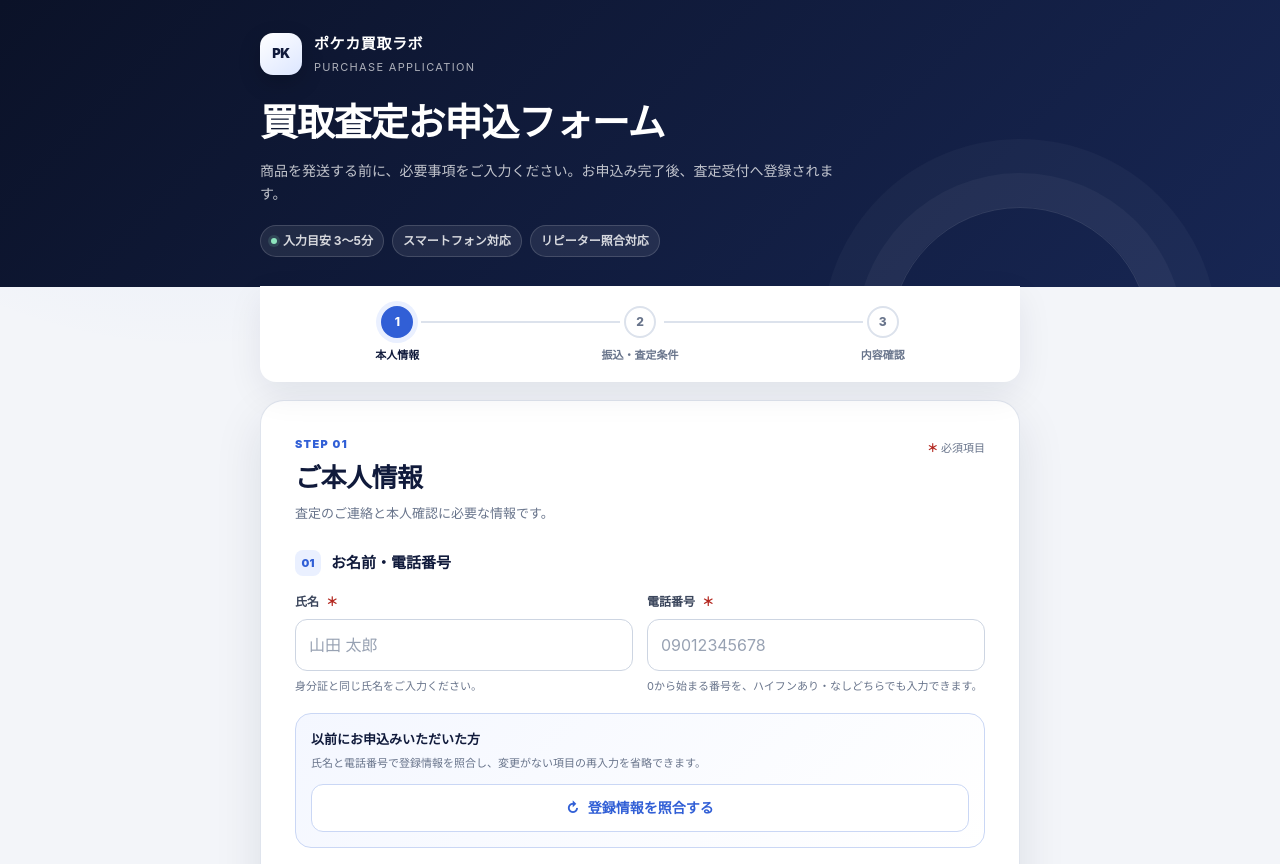
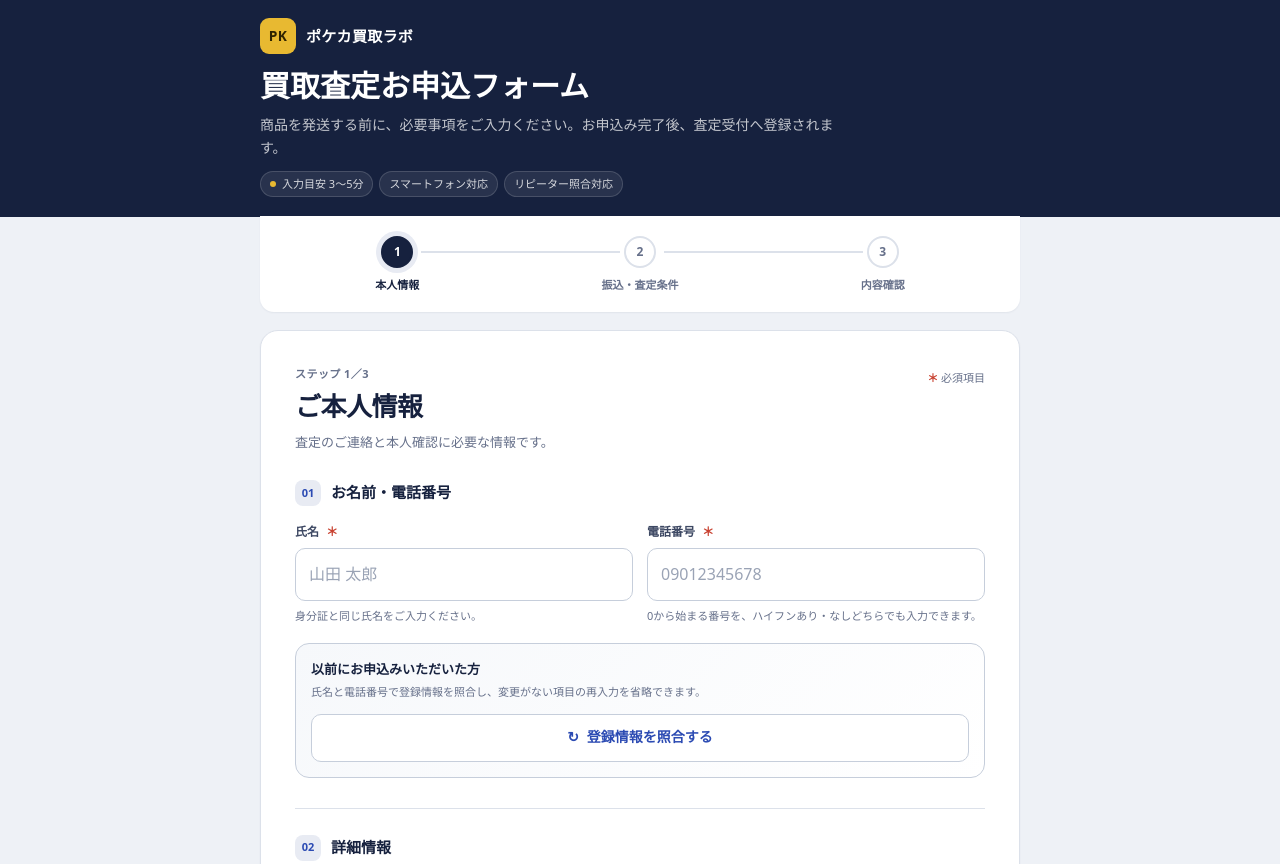
Before and after one commit to mocha0908/PKlab, a plain HTML site: page entry.html in a window 1280 px wide. Shown: the top 864 px of the page. Drawn offline with Linux system fonts and the light colour scheme; a web font is replaced by a local one.

Commit message:
Update entry.html

```diff
--- a/entry.html
+++ b/entry.html
@@ -3,85 +3,53 @@
 <head>
   <meta charset="utf-8">
   <meta name="viewport" content="width=device-width, initial-scale=1, viewport-fit=cover">
-  <meta name="theme-color" content="#101a3b">
+  <meta name="theme-color" content="#16213e">
   <meta name="color-scheme" content="light dark">
   <meta name="description" content="ポケカ買取ラボの買取査定お申込フォームです。">
   <meta name="referrer" content="no-referrer">
   <title>買取査定お申込フォーム｜ポケカ買取ラボ</title>
   <script defer src="https://yubinbango.github.io/yubinbango/yubinbango.js" charset="UTF-8"></script>
+  <link rel="preconnect" href="https://fonts.googleapis.com">
+  <link rel="preconnect" href="https://fonts.gstatic.com" crossorigin>
+  <link rel="stylesheet" href="https://fonts.googleapis.com/css2?family=BIZ+UDPGothic:wght@400;700&display=swap">
+  <link rel="stylesheet" href="pklab-theme.css">
   <style>
+    /* 色は pklab-theme.css の共通トークンから取る（ライト／ダークは共通ファイル側で切り替え） */
     :root {
-      --navy-950: #0b1228;
-      --navy-900: #101a3b;
-      --navy-800: #172653;
-      --navy-700: #20366f;
-      --blue-600: #315fd6;
-      --blue-500: #4976e8;
-      --blue-100: #eaf0ff;
-      --ink-900: #172033;
-      --ink-700: #3b465c;
-      --ink-500: #68748b;
-      --line: #dce2ec;
-      --surface: #ffffff;
-      --canvas: #f3f5f9;
-      --success: #137a52;
-      --success-bg: #e8f7f0;
-      --warning: #8a5a00;
-      --warning-bg: #fff6dc;
-      --danger: #b3261e;
-      --danger-bg: #fff0ef;
-      --focus: #8bb0ff;
-      --shadow: 0 18px 48px rgba(16, 26, 59, 0.1);
-      --radius-xl: 24px;
-      --radius-lg: 16px;
-      --radius-md: 12px;
-      --heading: #101a3b;
-      --link: #315fd6;
-      --ink-400: #98a2b3;
-      --line-strong: #cdd5e2;
-      --line-blue: #cad7f5;
-      --surface-soft: #f5f7fa;
-      --surface-muted: #eef1f6;
-      --surface-tint: #f4f7ff;
-      --success-line: #9fcdbb;
-      --danger-line: #f0c3bf;
-    }
-
-    /* ダークモード（端末の設定に合わせて自動で切り替え） */
-    @media (prefers-color-scheme: dark) {
-      :root {
-        color-scheme: dark;
-        --ink-900: #e7eaf3;
-        --ink-700: #c3cad8;
-        --ink-500: #9aa4b8;
-        --ink-400: #6f7a90;
-        --heading: #e3e8ff;
-        --link: #93adff;
-        --blue-100: rgba(73, 118, 232, 0.18);
-        --line: #2a3248;
-        --line-strong: #3a4460;
-        --line-blue: #34467a;
-        --surface: #161b2c;
-        --surface-soft: #1b2134;
-        --surface-muted: #20273b;
-        --surface-tint: #1a2240;
-        --canvas: #0c101b;
-        --success: #3cc58c;
-        --success-bg: rgba(60, 197, 140, 0.12);
-        --success-line: rgba(60, 197, 140, 0.4);
-        --warning: #f2c55c;
-        --warning-bg: rgba(242, 197, 92, 0.12);
-        --danger: #ff7a72;
-        --danger-bg: rgba(255, 122, 114, 0.12);
-        --danger-line: rgba(255, 122, 114, 0.45);
-        --focus: #6d8fe8;
-        --shadow: 0 18px 48px rgba(0, 0, 0, 0.45);
-      }
-      html { background: var(--canvas); }
-      body {
-        background: radial-gradient(circle at 15% -10%, rgba(73, 118, 232, 0.12), transparent 32rem), var(--canvas);
-      }
-      input[type="date"] { color-scheme: dark; }
+      --navy-950: var(--pk-bar, #16213e);
+      --navy-900: var(--pk-navy, #16213e);
+      --navy-800: var(--pk-navy-2, #24345f);
+      --navy-700: var(--pk-navy-2, #24345f);
+      --blue-600: var(--pk-fill, #16213e);
+      --blue-500: var(--pk-fill-hover, #24345f);
+      --blue-100: var(--pk-fill-soft, #e8ebf3);
+      --heading: var(--pk-ink, #16213e);
+      --link: var(--pk-link, #2c4bb3);
+      --ink-900: var(--pk-ink, #16213e);
+      --ink-700: var(--pk-ink-2, #3d4863);
+      --ink-500: var(--pk-muted, #66708a);
+      --ink-400: var(--pk-subtle, #9aa3b5);
+      --line: var(--pk-line, #dce1ea);
+      --line-strong: var(--pk-line-strong, #c6cedb);
+      --line-blue: var(--pk-line-strong, #c6cedb);
+      --surface: var(--pk-surface, #fff);
+      --surface-soft: var(--pk-surface-2, #f6f8fb);
+      --surface-muted: var(--pk-surface-3, #eef1f6);
+      --surface-tint: var(--pk-surface-2, #f6f8fb);
+      --canvas: var(--pk-canvas, #eef1f6);
+      --success: var(--pk-green, #1f8a5b);
+      --success-bg: var(--pk-green-soft, #e6f4ec);
+      --success-line: var(--pk-green-line, #a9d8bf);
+      --warning: var(--pk-gold-text, #6e5100);
+      --warning-bg: var(--pk-gold-soft, #fbf3d9);
+      --danger: var(--pk-red, #c8402f);
+      --danger-bg: var(--pk-red-soft, #fcedea);
+      --danger-line: var(--pk-red-line, #edb8ae);
+      --focus: var(--pk-gold, #e8b931);
+      --shadow: var(--pk-shadow-2, 0 8px 24px rgba(22, 33, 62, .10));
+      --radius-xl: 18px;
+      --radius-lg: 14px;
+      --radius-md: 10px;
     }
 
     /* 見出しへのフォーカス移動（読み上げ用）で枠線を出さない */
@@ -105,13 +73,9 @@
     body {
       margin: 0;
       min-width: 320px;
-      background:
-        radial-gradient(circle at 15% -10%, rgba(73, 118, 232, 0.14), transparent 32rem),
-        var(--canvas);
+      background: var(--canvas);
       color: var(--ink-900);
-      font-family:
-        -apple-system, BlinkMacSystemFont, "Segoe UI", "Noto Sans JP",
-        "Hiragino Kaku Gothic ProN", "Yu Gothic", Meiryo, sans-serif;
+      font-family: var(--pk-font, "Hiragino Kaku Gothic ProN", "Yu Gothic", Meiryo, system-ui, sans-serif);
       font-size: 16px;
       line-height: 1.65;
       -webkit-font-smoothing: antialiased;
@@ -151,7 +115,7 @@
     }
 
     .site-header {
-      background: linear-gradient(135deg, var(--navy-950), var(--navy-800));
+      background: var(--navy-950);
       color: #fff;
       overflow: hidden;
     }
@@ -159,30 +123,16 @@
     .header-inner {
       width: min(100% - 32px, 760px);
       margin: 0 auto;
-      padding: 32px 0 30px;
+      padding: 18px 0 20px;
       position: relative;
     }
 
-    .header-inner::after {
-      content: "";
-      position: absolute;
-      width: 260px;
-      height: 260px;
-      right: -130px;
-      bottom: -180px;
-      border: 1px solid rgba(255, 255, 255, 0.12);
-      border-radius: 50%;
-      box-shadow:
-        0 0 0 34px rgba(255, 255, 255, 0.04),
-        0 0 0 68px rgba(255, 255, 255, 0.03);
-      pointer-events: none;
-    }
 
     .brand {
       display: flex;
       align-items: center;
-      gap: 12px;
-      margin-bottom: 22px;
+      gap: 10px;
+      margin-bottom: 12px;
     }
 
     .brand-mark {
@@ -194,7 +144,7 @@
       background: linear-gradient(145deg, #fff, #dce6ff);
       color: var(--navy-900);
       font-size: 13px;
-      font-weight: 900;
+      font-weight: 700;
       letter-spacing: -0.04em;
       box-shadow: 0 8px 22px rgba(0, 0, 0, 0.18);
     }
@@ -206,7 +156,7 @@
 
     .brand-name {
       font-size: 15px;
-      font-weight: 800;
+      font-weight: 700;
       letter-spacing: 0.04em;
     }
 
@@ -219,14 +169,14 @@
     .header-title {
       max-width: 620px;
       margin: 0;
-      font-size: clamp(26px, 6vw, 38px);
-      line-height: 1.3;
-      letter-spacing: -0.03em;
+      font-size: clamp(22px, 5vw, 30px);
+      line-height: 1.35;
+      letter-spacing: 0;
     }
 
     .header-lead {
       max-width: 600px;
-      margin: 12px 0 0;
+      margin: 6px 0 0;
       color: rgba(255, 255, 255, 0.74);
       font-size: 14px;
     }
@@ -234,8 +184,8 @@
     .header-meta {
       display: flex;
       flex-wrap: wrap;
-      gap: 8px;
-      margin-top: 20px;
+      gap: 6px;
+      margin-top: 12px;
     }
 
     .meta-chip {
@@ -249,7 +199,7 @@
       background: rgba(255, 255, 255, 0.08);
       color: rgba(255, 255, 255, 0.82);
       font-size: 12px;
-      font-weight: 700;
+      font-weight: 400;
     }
 
     .meta-dot {
@@ -291,7 +241,7 @@
       gap: 8px;
       color: var(--ink-500);
       font-size: 11px;
-      font-weight: 800;
+      font-weight: 700;
       text-align: center;
     }
 
@@ -358,7 +308,7 @@
       background: var(--surface);
       color: var(--ink-700);
       font-size: 13px;
-      font-weight: 700;
+      font-weight: 400;
       box-shadow: 0 8px 22px rgba(16, 26, 59, 0.05);
     }
 
@@ -375,7 +325,7 @@
       color: var(--link);
       font-family: Georgia, serif;
       font-size: 13px;
-      font-weight: 800;
+      font-weight: 700;
     }
 
     .status.is-success {
@@ -410,7 +360,7 @@
 
     .panel {
       padding: clamp(20px, 5vw, 34px);
-      border: 1px solid rgba(220, 226, 236, 0.9);
+      border: 1px solid var(--line);
       border-radius: var(--radius-xl);
       background: var(--surface);
       box-shadow: var(--shadow);
@@ -428,7 +378,7 @@
       margin: 0 0 6px;
       color: var(--link);
       font-size: 11px;
-      font-weight: 900;
+      font-weight: 700;
       letter-spacing: 0.12em;
       text-transform: uppercase;
     }
@@ -457,7 +407,7 @@
     .required-note span,
     .required-badge {
       color: var(--danger);
-      font-weight: 800;
+      font-weight: 700;
     }
 
     .section + .section {
@@ -473,7 +423,7 @@
       margin: 0 0 16px;
       color: var(--heading);
       font-size: 15px;
-      font-weight: 900;
+      font-weight: 700;
     }
 
     .section-index {
@@ -512,7 +462,7 @@
       margin: 0 0 7px;
       color: var(--ink-700);
       font-size: 12px;
-      font-weight: 850;
+      font-weight: 700;
     }
 
     .optional-badge {
@@ -521,7 +471,7 @@
       background: var(--surface-muted);
       color: var(--ink-500);
       font-size: 9px;
-      font-weight: 800;
+      font-weight: 700;
     }
 
     .control {
@@ -573,7 +523,7 @@
     .control.is-reused::placeholder {
       color: var(--success);
       font-size: 12px;
-      font-weight: 750;
+      font-weight: 400;
     }
 
     .field-hint {
@@ -585,7 +535,7 @@
 
     .field-hint.is-error {
       color: var(--danger);
-      font-weight: 700;
+      font-weight: 400;
     }
 
     .lookup-card {
@@ -604,7 +554,7 @@
       margin: 0;
       color: var(--heading);
       font-size: 13px;
-      font-weight: 900;
+      font-weight: 700;
     }
 
     .lookup-text {
@@ -624,7 +574,7 @@
       border-radius: var(--radius-md);
       cursor: pointer;
       font-size: 14px;
-      font-weight: 850;
+      font-weight: 700;
       line-height: 1.2;
       text-decoration: none;
       transition:
@@ -649,7 +599,7 @@
     }
 
     .btn-primary {
-      background: linear-gradient(135deg, var(--navy-800), var(--blue-600));
+      background: var(--blue-600);
       color: #fff;
       box-shadow: 0 10px 22px rgba(49, 95, 214, 0.2);
     }
@@ -708,7 +658,7 @@
       border-radius: 8px;
       background: var(--surface-muted);
       color: var(--heading);
-      font-weight: 900;
+      font-weight: 700;
     }
 
     .choice-card {
@@ -743,7 +693,7 @@
       display: block;
       color: var(--heading);
       font-size: 14px;
-      font-weight: 900;
+      font-weight: 700;
     }
 
     .choice-description {
@@ -761,7 +711,7 @@
       background: var(--warning-bg);
       color: var(--warning);
       font-size: 11px;
-      font-weight: 700;
+      font-weight: 400;
     }
 
     .summary-list {
@@ -788,14 +738,14 @@
     .summary-row dt {
       color: var(--ink-500);
       font-size: 11px;
-      font-weight: 750;
+      font-weight: 400;
     }
 
     .summary-row dd {
       margin: 0;
       color: var(--ink-900);
       font-size: 13px;
-      font-weight: 750;
+      font-weight: 400;
       overflow-wrap: anywhere;
     }
 
@@ -882,7 +832,7 @@
     .agreement-copy {
       color: var(--ink-900);
       font-size: 13px;
-      font-weight: 850;
+      font-weight: 700;
     }
 
     .agreement-note {
@@ -890,7 +840,7 @@
       margin-top: 3px;
       color: var(--ink-500);
       font-size: 10px;
-      font-weight: 500;
+      font-weight: 400;
     }
 
     .submit-button {
@@ -932,7 +882,7 @@
       background: var(--success-bg);
       color: var(--success);
       font-size: 30px;
-      font-weight: 900;
+      font-weight: 700;
       box-shadow: 0 0 0 9px rgba(19, 122, 82, 0.07);
     }
 
@@ -961,7 +911,7 @@
     .receipt-id small {
       color: var(--ink-500);
       font-size: 9px;
-      font-weight: 800;
+      font-weight: 700;
     }
 
     .receipt-id strong {
@@ -1001,7 +951,7 @@
       background: var(--blue-100);
       color: var(--link);
       font-size: 11px;
-      font-weight: 900;
+      font-weight: 700;
     }
 
     .page-footer {
@@ -1080,6 +1030,18 @@
         transition-duration: 0.01ms !important;
       }
     }
+
+    /* ===== v2.3 デザイン調整 ===== */
+    .brand-mark.pk-mark { width: 36px; height: 36px; border-radius: 9px; background: var(--pk-gold, #e8b931); color: var(--pk-gold-ink, #2e2300); font-size: .86rem; letter-spacing: .02em; box-shadow: none; }
+    .brand-name { letter-spacing: .02em; }
+    .meta-chip { min-height: 26px; padding: 3px 9px; font-size: 11px; }
+    .meta-dot { background: var(--pk-gold, #e8b931); box-shadow: none; }
+    .btn-primary { box-shadow: none; }
+    .btn-primary:hover:not(:disabled) { background: var(--blue-500); }
+    .eyebrow { letter-spacing: .04em; color: var(--ink-500); }
+    .panel, .progress-card { box-shadow: var(--pk-shadow-1, 0 1px 2px rgba(22, 33, 62, .06)); }
+    :focus-visible { outline-color: var(--focus); }
+    .pk-legal { width: min(100% - 32px, 760px); }
   </style>
 </head>
 <body>
@@ -1088,10 +1050,9 @@
   <header class="site-header">
     <div class="header-inner">
       <div class="brand" aria-label="ポケカ買取ラボ">
-        <div class="brand-mark" aria-hidden="true">PK</div>
+        <div class="brand-mark pk-mark" aria-hidden="true">PK</div>
         <div class="brand-copy">
           <span class="brand-name">ポケカ買取ラボ</span>
-          <span class="brand-sub">PURCHASE APPLICATION</span>
         </div>
       </div>
       <h1 class="header-title">買取査定お申込フォーム</h1>
@@ -1138,7 +1099,7 @@
         <section class="panel step-panel" data-step-panel="1" aria-labelledby="step1Title">
           <div class="panel-head">
             <div>
-              <p class="eyebrow">STEP 01</p>
+              <p class="eyebrow">ステップ 1／3</p>
               <h2 id="step1Title" class="panel-title" tabindex="-1">ご本人情報</h2>
               <p class="panel-description">査定のご連絡と本人確認に必要な情報です。</p>
             </div>
@@ -1303,7 +1264,6 @@
           <div class="button-row">
             <button class="btn btn-primary" type="button" data-next-step="2">
               振込先の入力へ
-              <span aria-hidden="true">→</span>
             </button>
           </div>
         </section>
@@ -1311,7 +1271,7 @@
         <section class="panel step-panel" data-step-panel="2" aria-labelledby="step2Title" hidden>
           <div class="panel-head">
             <div>
-              <p class="eyebrow">STEP 02</p>
+              <p class="eyebrow">ステップ 2／3</p>
               <h2 id="step2Title" class="panel-title" tabindex="-1">振込先・査定条件</h2>
               <p class="panel-description">買取成立後の振込先と、査定条件をご指定ください。</p>
             </div>
@@ -1406,12 +1366,10 @@
 
           <div class="button-row">
             <button class="btn btn-secondary" type="button" data-prev-step="1">
-              <span aria-hidden="true">←</span>
               戻る
             </button>
             <button class="btn btn-primary" type="button" data-next-step="3">
               入力内容を確認
-              <span aria-hidden="true">→</span>
             </button>
           </div>
         </section>
@@ -1419,7 +1377,7 @@
         <section class="panel step-panel" data-step-panel="3" aria-labelledby="step3Title" hidden>
           <div class="panel-head">
             <div>
-              <p class="eyebrow">STEP 03</p>
+              <p class="eyebrow">ステップ 3／3</p>
               <h2 id="step3Title" class="panel-title" tabindex="-1">内容確認・利用規約</h2>
               <p class="panel-description">入力内容と規約をご確認のうえ、お申込みください。</p>
             </div>
@@ -1494,7 +1452,6 @@
 
           <div class="button-row">
             <button class="btn btn-secondary" type="button" data-prev-step="2">
-              <span aria-hidden="true">←</span>
               入力内容を修正
             </button>
           </div>
@@ -1519,8 +1476,10 @@
       </section>
     </div>
 
-    <footer class="page-footer">
-      <p>© ポケカ買取ラボ</p>
+    <!-- 古物営業法に基づく表示。氏名または名称は許可証の記載どおりにしてください -->
+    <footer class="pk-legal">
+      <div><strong>ポケカ買取ラボ</strong></div>
+      <div>古物商許可：東京都公安委員会 第304362220808号</div>
     </footer>
   </main>
 
```
